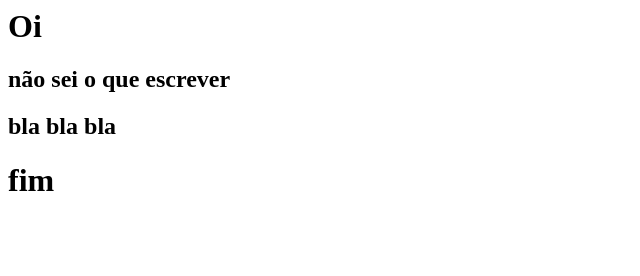
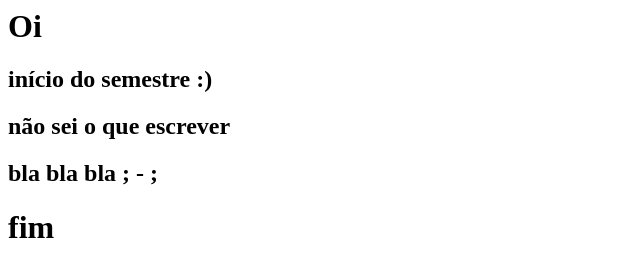
Before and after one commit to cfegydio/ProgWeb2-1, a plain HTML site: page teste.html in a window 1280 px wide. Shown: the whole page, without its empty margins (0-640 px from the left). Drawn offline with Linux system fonts and the light colour scheme.

Commit message:
Update teste.html

```diff
--- a/teste.html
+++ b/teste.html
@@ -4,8 +4,9 @@
 	</head>
 	<body>
 		<h1>Oi</h1>
+		<h2>início do semestre :)</h2>
 		<h2>não sei o que escrever</h2>
-		<h2>bla bla bla</h2>
+		<h2>bla bla bla ; - ;</h2>
 		<h1>fim</h1>
 	</body>
 </html>
```
